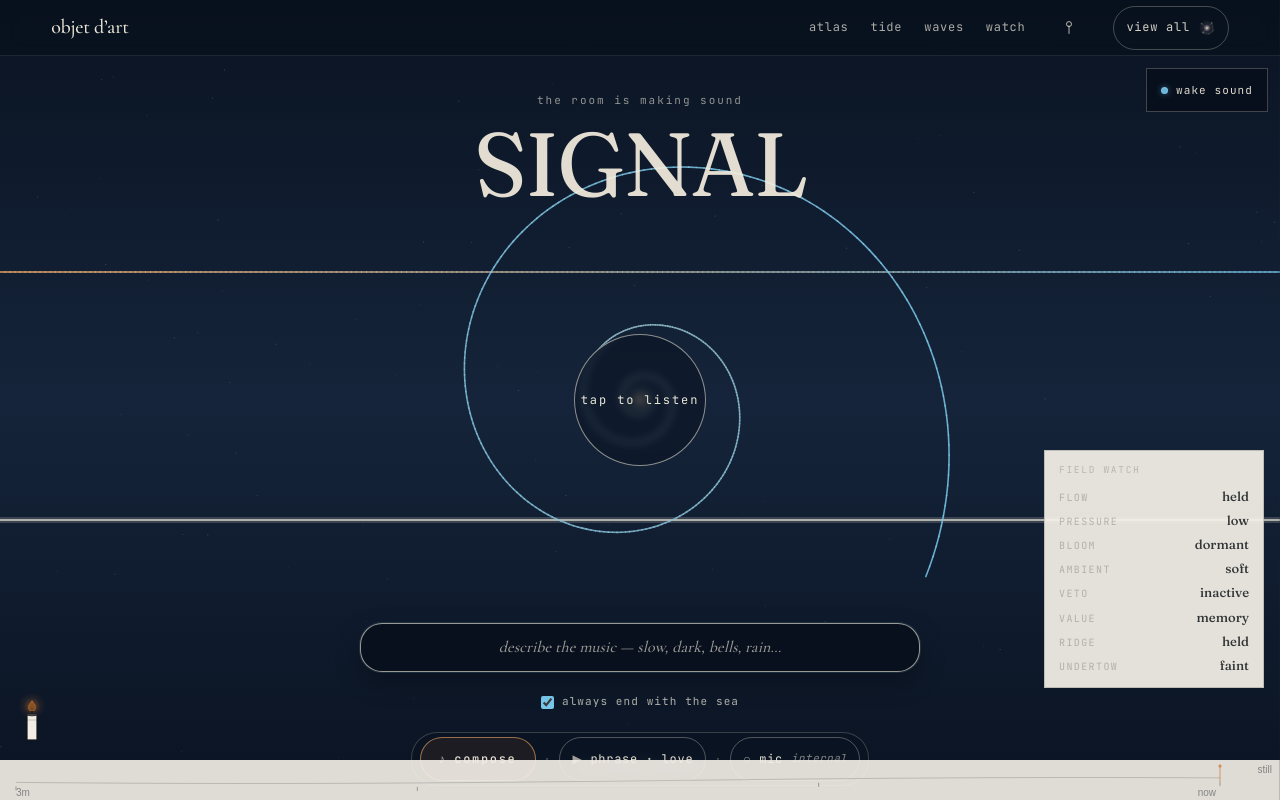
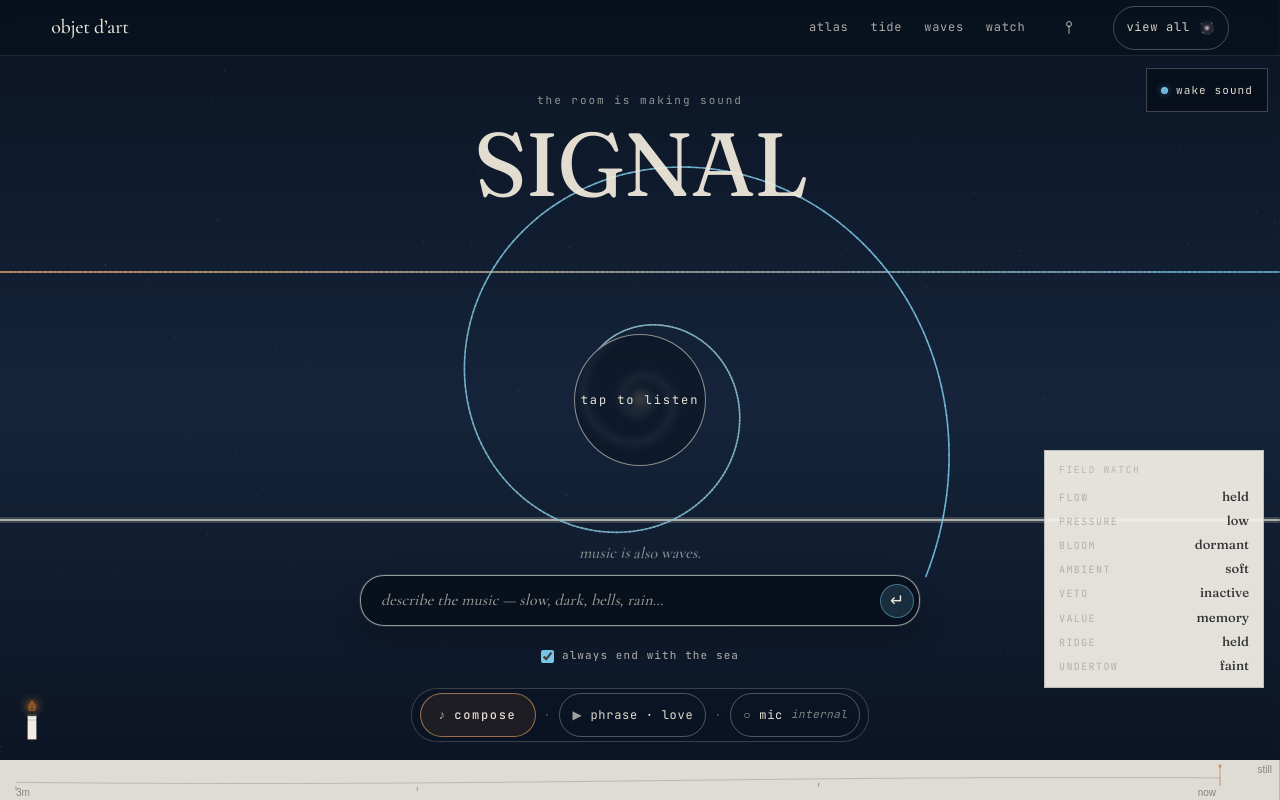
Before and after one commit to jawauntb/objetdart_proj, a Next.js app: page /signal in a window 1280 px wide. Built offline with nearby package versions, Linux system fonts and the light colour scheme.

Commit message:
Fix signal prompt submission controls

```diff
--- a/src/components/Signal.tsx
+++ b/src/components/Signal.tsx
@@ -226,6 +226,15 @@ export default function Signal() {
     setComposeProgress(0);
     recordTape("sigil", 1.0, "compose");
   }, [concerns, micActive, recordTape, oceanicCoda]);
+
+  const submitPrompt = useCallback(
+    (event?: React.FormEvent<HTMLFormElement>) => {
+      event?.preventDefault();
+      event?.stopPropagation();
+      void startCompose();
+    },
+    [startCompose],
+  );
 
   const stopCompose = useCallback(() => {
     if (composeHandle.current) {
@@ -835,11 +844,12 @@ export default function Signal() {
       {/* compose progress — only when composing */}
       {composing && composeMeta && (
         <div
+          className="signal-compose-progress"
           style={{
             position: "fixed",
             left: 0,
             right: 0,
-            bottom: 138,
+            bottom: "calc(128px + env(safe-area-inset-bottom))",
             display: "flex",
             justifyContent: "center",
             pointerEvents: "none",
@@ -909,12 +919,12 @@ export default function Signal() {
           position: "fixed",
           left: 0,
           right: 0,
-          bottom: 0,
+          bottom: "calc(58px + env(safe-area-inset-bottom))",
           display: "flex",
           flexDirection: "column",
           alignItems: "center",
-          gap: 8,
-          padding: "0 14px calc(14px + env(safe-area-inset-bottom))",
+          gap: 10,
+          padding: "0 14px",
           pointerEvents: "none",
           zIndex: 20,
         }}
@@ -931,35 +941,49 @@ export default function Signal() {
               pointerEvents: "none",
             }}
           >
+          <form
+            className="signal-prompt-form"
+            onSubmit={submitPrompt}
+            onClick={(e) => e.stopPropagation()}
+            onPointerDown={(e) => e.stopPropagation()}
+            onTouchStart={(e) => e.stopPropagation()}
+            style={{
+              pointerEvents: "auto",
+              position: "relative",
+              width: "100%",
+            }}
+          >
             <input
               type="text"
               inputMode="text"
-            enterKeyHint="done"
+              enterKeyHint="send"
               autoComplete="off"
               autoCapitalize="none"
               autoCorrect="off"
               spellCheck={false}
               value={promptText}
               onChange={(e) => updatePromptText(e.target.value)}
-            onClick={(e) => e.stopPropagation()}
-            onPointerDown={(e) => e.stopPropagation()}
-            onTouchStart={(e) => e.stopPropagation()}
+              onKeyDown={(e) => {
+                if (e.key !== "Enter") return;
+                e.preventDefault();
+                e.stopPropagation();
+                void startCompose();
+              }}
               placeholder="describe the music — slow, dark, bells, rain…"
               aria-label="describe the music"
               className="signal-prompt-input"
               style={{
-              pointerEvents: "auto",
                 width: "100%",
                 boxSizing: "border-box",
-              minHeight: 44,        // touch target
-              padding: "11px 16px",
-              borderRadius: 22,
+                minHeight: 46,
+                padding: "12px 58px 12px 20px",
+                borderRadius: 24,
                 border: "1px solid rgba(244, 238, 222, 0.62)",
                 background: "rgba(7, 15, 27, 0.88)",
                 backdropFilter: "blur(8px)",
                 WebkitBackdropFilter: "blur(8px)",
                 color: "rgba(244, 238, 222, 0.96)",
-              textAlign: "center",
+                textAlign: "left",
                 fontFamily: "var(--font-serif)",
                 fontStyle: "italic",
                 // 16px prevents iOS from auto-zooming on focus
@@ -969,9 +993,39 @@ export default function Signal() {
                 boxShadow: "0 0 0 1px rgba(120, 200, 235, 0.14), 0 10px 26px rgba(0, 0, 0, 0.28)",
               }}
             />
+            <button
+              type="submit"
+              aria-label="compose prompt"
+              title="compose prompt"
+              className="signal-prompt-submit"
+              style={{
+                position: "absolute",
+                top: "50%",
+                right: 6,
+                transform: "translateY(-50%)",
+                width: 34,
+                height: 34,
+                borderRadius: "50%",
+                border: "1px solid rgba(120, 200, 235, 0.45)",
+                background: "rgba(120, 200, 235, 0.16)",
+                color: "rgba(244, 238, 222, 0.96)",
+                display: "inline-flex",
+                alignItems: "center",
+                justifyContent: "center",
+                fontFamily: "var(--font-text)",
+                fontSize: 17,
+                lineHeight: 1,
+                cursor: "pointer",
+                transition: "background 180ms ease, border-color 180ms ease, transform 180ms ease",
+              }}
+            >
+              <span aria-hidden="true">↵</span>
+            </button>
+          </form>
           {/* parsed-modifier chips */}
           {promptChips.length > 0 && (
             <div
+              className="signal-prompt-chips"
               style={{
                 display: "flex",
                 flexWrap: "nowrap",
@@ -1008,6 +1062,7 @@ export default function Signal() {
           )}
           {/* always-end-with-the-sea toggle */}
           <label
+            className="signal-coda-toggle"
             onClick={(e) => e.stopPropagation()}
             style={{
               pointerEvents: "auto",
@@ -1112,7 +1167,7 @@ export default function Signal() {
             </button>
           )}
 
-          <span style={{ opacity: 0.30 }}>·</span>
+          <span className="signal-control-separator" style={{ opacity: 0.30 }}>·</span>
 
           {/* play / phrase dial */}
           <button
@@ -1127,7 +1182,7 @@ export default function Signal() {
             phrase · {PHRASES[phraseIdx].name}
           </button>
 
-          <span style={{ opacity: 0.30 }}>·</span>
+          <span className="signal-control-separator" style={{ opacity: 0.30 }}>·</span>
 
           {/* mic toggle — when active, a small pulsing amber dot announces
               the mic is live; when inactive, an "internal" label notes that
@@ -1194,18 +1249,36 @@ export default function Signal() {
           border-color: rgba(120, 200, 235, 0.86) !important;
           box-shadow: 0 0 0 3px rgba(120, 200, 235, 0.16), 0 12px 30px rgba(0, 0, 0, 0.34) !important;
         }
+        .signal-prompt-submit:hover,
+        .signal-prompt-submit:focus-visible {
+          border-color: rgba(120, 200, 235, 0.82) !important;
+          background: rgba(120, 200, 235, 0.26) !important;
+        }
+        .signal-prompt-submit:active {
+          transform: translateY(-50%) scale(0.96) !important;
+        }
         .signal-control-cluster::-webkit-scrollbar,
-        .signal-prompt-panel > div::-webkit-scrollbar {
+        .signal-prompt-chips::-webkit-scrollbar {
           display: none;
         }
         @media (max-width: 620px) {
           .signal-footer {
             gap: 6px !important;
-            bottom: 44px !important;
-            padding: 0 10px calc(8px + env(safe-area-inset-bottom)) !important;
+            bottom: calc(58px + env(safe-area-inset-bottom)) !important;
+            padding: 0 10px !important;
+          }
+          .signal-compose-progress {
+            bottom: calc(178px + env(safe-area-inset-bottom)) !important;
           }
           .signal-prompt-panel {
             width: calc(100vw - 20px) !important;
+          }
+          .signal-prompt-input {
+            padding-left: 16px !important;
+            padding-right: 54px !important;
+          }
+          .signal-prompt-submit {
+            right: 6px !important;
           }
           .signal-control-cluster {
             max-width: calc(100vw - 20px) !important;
@@ -1214,7 +1287,7 @@ export default function Signal() {
             border-radius: 18px !important;
             padding: 5px 8px !important;
           }
-          .signal-control-cluster > span {
+          .signal-control-separator {
             display: none !important;
           }
           .signal-control-cluster button {
@@ -1222,9 +1295,21 @@ export default function Signal() {
             padding-right: 12px !important;
           }
           .signal-bottom-inscription {
-            bottom: calc(214px + env(safe-area-inset-bottom)) !important;
+            bottom: calc(286px + env(safe-area-inset-bottom)) !important;
             font-size: 14px !important;
             opacity: 0.66;
+          }
+        }
+        @media (max-height: 720px) {
+          .signal-footer {
+            bottom: calc(48px + env(safe-area-inset-bottom)) !important;
+            gap: 5px !important;
+          }
+          .signal-coda-toggle {
+            min-height: 34px !important;
+          }
+          .signal-control-cluster {
+            min-height: 48px !important;
           }
         }
         @media (prefers-reduced-motion: reduce) {
@@ -1242,7 +1327,7 @@ export default function Signal() {
           position: "fixed",
           left: 0,
           right: 0,
-          bottom: 24,
+          bottom: "calc(236px + env(safe-area-inset-bottom))",
           textAlign: "center",
           fontFamily: "var(--font-serif)",
           fontStyle: "italic",
```
Lines whose indentation alone changed are shown as unchanged.
